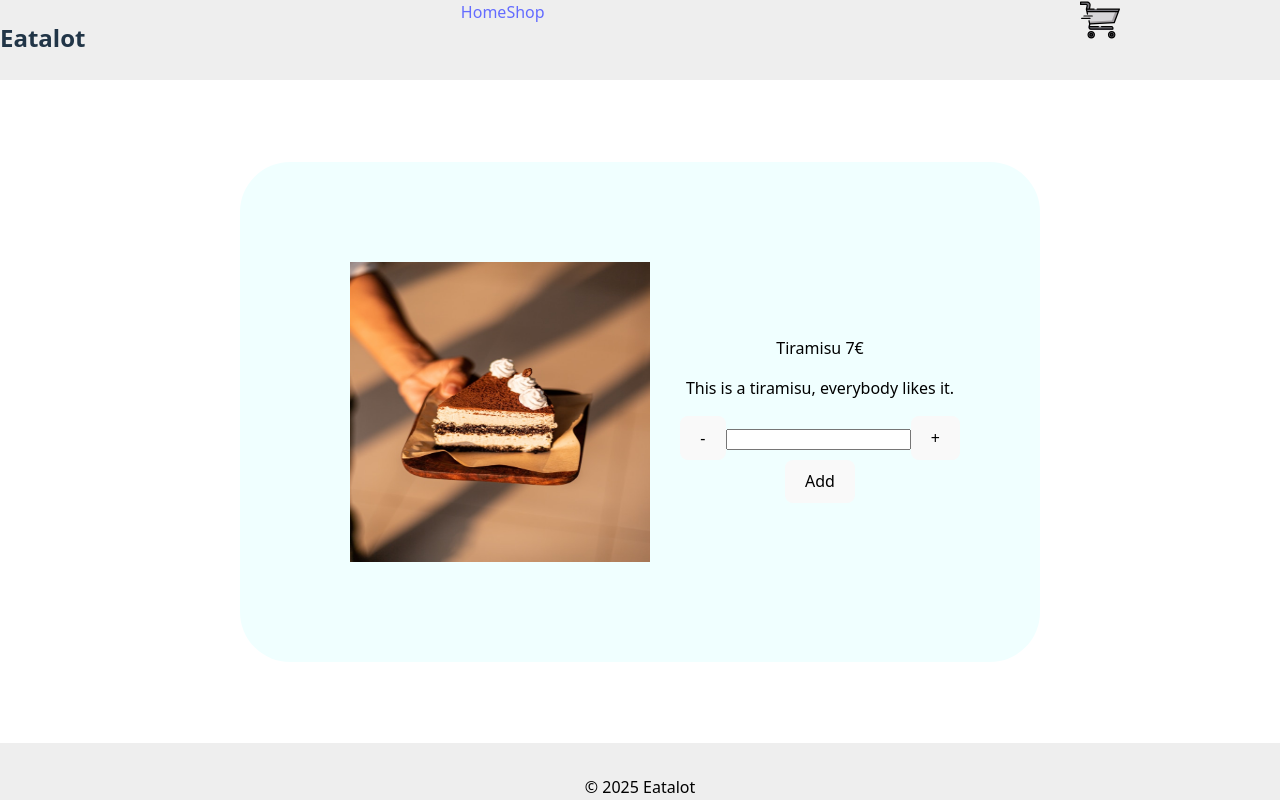
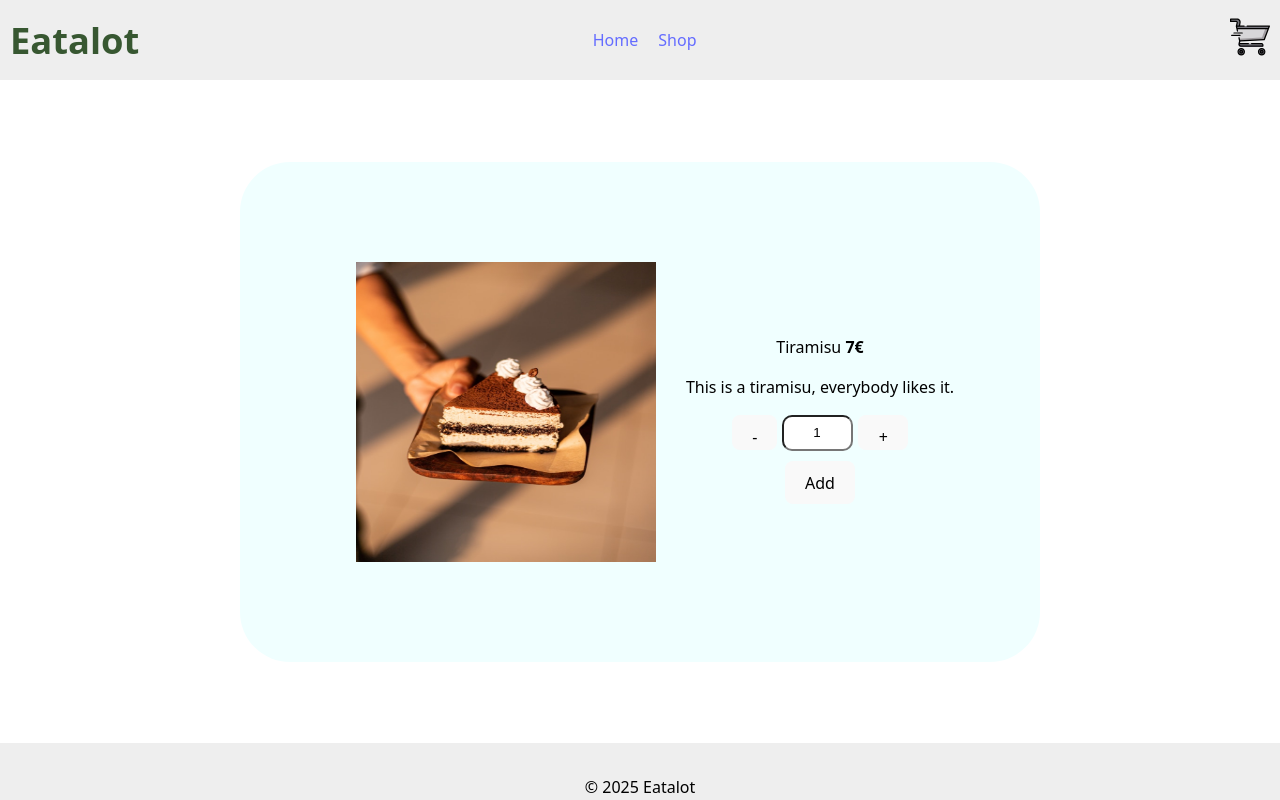
Before and after one commit to PascualF/PastryShopProject, a React (Vite) app: page /1 in a window 1280 px wide. Built offline with nearby package versions, Linux system fonts and the light colour scheme.

Commit message:
Still cart to finalize, then create buttons to prevent repetition

```diff
--- a/src/components/Cart.jsx
+++ b/src/components/Cart.jsx
@@ -1,4 +1,38 @@
+import { useOutletContext } from "react-router"
+import trashDelete from "../assets/delete.png"
+import "../styles/Cart.css"
 
 export default function Cart() {
-    return  <h1>This is the Cart</h1>
+
+    const context = useOutletContext()
+    const { cartItems } = context;
+
+    return  (
+        <div className="container-cart">
+            {cartItems.map(item => {
+                return (
+                    <div key={item.id} className="product-cart-card">
+                        <img className="img-cart-product" src={item.image} alt={`image-cart-${item.name}`} />
+                        <p>{item.name}</p>
+                        <button
+                        className="lower-quant"
+                        /* onClick={buttonRemoveQuant} */
+                        >-</button>
+                        <input
+                            className="input-quant"
+                            type="number"
+                            /* onChange={handleChangeInput}
+                            value={handleChange} */
+                            max={99}
+                        />
+                        <button
+                            className="higher-quant"
+                            /* onClick={buttonAddQuant} */
+                        >+</button>
+                        <img className="img-trash-delete" src={trashDelete} alt="img-trash-delete" />
+                    </div>
+                )
+            })}
+        </div>
+    )
 }
--- a/src/components/Detail.jsx
+++ b/src/components/Detail.jsx
@@ -1,29 +1,77 @@
 import { useParams, useOutletContext } from "react-router";
 import "../styles/Detail.css"
+import { useState } from "react";
 
 export default function Detail() {
+
+    const [handleChange, setHandleChange] = useState(1)
 
     // Get the ID from /:id
     const { id } = useParams()
 
     // get context data products
     const context = useOutletContext()
-    const productDetail = context.dataProducts[id-1]
-    console.log(productDetail)
+    const { dataProducts, addToCart} = context
+    const productDetail = dataProducts[id-1]
+
+    //handle the changes inside input
+    const handleChangeInput = (e) => {
+        console.log(e.target.value)
+        const value = parseInt(e.target.value)
+        if(!isNaN(value) && value >= 1){ // if value is not Nan and higher or equal to 1
+            setHandleChange(value)
+        }
+    }
+
+    // handle the buttons + and -
+    const buttonAddQuant = () => {
+        if(handleChange >= 1){
+            const newValue = handleChange + 1
+            setHandleChange(newValue)
+        }
+    }
+
+    const buttonRemoveQuant = () => {
+        if(handleChange > 1 ){
+            const newValue = handleChange - 1
+            setHandleChange(newValue)
+        }
+    }
+
+    // button add quantity
+    const handleAddInput = () => {
+        addToCart(productDetail ,handleChange)
+    }
 
     return  (
         <div className="main-container">
             <div className="container-detail">
-                <img src={productDetail.image} alt={`image-${productDetail.name}`} />
+                <img className="image-product-detail" src={productDetail.image} alt={`image-${productDetail.name}`} />
                 <div className="info-product">
-                    <p>{productDetail.name} {productDetail.price}€</p>
+                    <p>{productDetail.name} <strong>{productDetail.price}€</strong></p>
                     <p>{productDetail.description}</p>
                     <div className="add-product">
-                        <button className="lower-quant">-</button>
-                        <input type="number" />
-                        <button className="higher-quant">+</button>
+                        <button
+                            className="lower-quant"
+                            onClick={buttonRemoveQuant}
+                        >-</button>
+                        <input
+                            className="input-quant"
+                            type="number"
+                            onChange={handleChangeInput}
+                            value={handleChange}
+                            max={99}
+                        />
+                        <button
+                            className="higher-quant"
+                            onClick={buttonAddQuant}
+                        >+</button>
                     </div>
-                    <button className="add-to-cart">Add</button>
+                    <button
+                        className="add-to-cart"
+                        onClick={handleAddInput}
+
+                    >Add</button>
                 </div>
             </div>
         </div>
--- a/src/components/Header.jsx
+++ b/src/components/Header.jsx
@@ -5,10 +5,10 @@ import "../styles/Header.css"
 export default function Header() {
     return  (
         <div className="container-header">
-            <h2>Eatalot</h2>
-            <div>
-                <Link to="/">Home</Link>
-                <Link to="shop">Shop</Link>
+            <h2 className="h2-title">Eatalot</h2>
+            <div className="div-home-shop">
+                <Link className="home-link" to="/">Home</Link>
+                <Link className="shop-link" to="shop">Shop</Link>
             </div>
             <Link to="cart"><img className="cartIcon" src={cartIcon} alt="cartIcon" /></Link>
         </div>
--- a/src/components/Layout.jsx
+++ b/src/components/Layout.jsx
@@ -3,10 +3,35 @@ import Footer from "./Footer";
 import { Outlet } from "react-router";
 import "../styles/Layout.css"
 import data from "../data.js"
+import { useState } from "react";
 
 export default function Layout() {
 
+    const [cartItems, setCartItems] = useState([])
+
     const dataProducts = data
+
+    // This add an item to the cart. Checking the exixtence
+    const addToCart = (product, quantity) => {
+        setCartItems(prevItems => {
+            // this will check, one item at a time, if it exists in the cart, if yes, just adds to the existing quantity.
+            const checkExisting = prevItems.find(item => item.id === product.id);
+            if (checkExisting) {
+                return prevItems.map(item =>
+                    item.id === product.id ? {...item, quantity: item.quantity + quantity}
+                    : item
+                )
+            } else {
+                return [...prevItems, {...product, quantity}]
+            }
+        })
+    }
+
+    // This will remove and ite from the cart.
+    const removeFromCart = (product, quantity) => {
+        console.log(`this is the product ${product}`)
+        console.log(`This is the quant: ${quantity}`)
+    }
 
     return  (
         <div className="layout-container">
@@ -14,7 +39,10 @@ export default function Layout() {
             <main className="content-area"> {/* To not create a css file */}
                 <Outlet
                     context={{
-                        dataProducts:dataProducts
+                        dataProducts,
+                        cartItems,
+                        addToCart,
+                        removeFromCart
                     }}
                 />
             </main>
--- a/src/styles/Cart.css
+++ b/src/styles/Cart.css
@@ -0,0 +1,43 @@
+.container-cart{
+    display: flex;
+    flex-direction: column;
+    justify-content: start;
+    align-items: center;
+}
+
+.product-cart-card{
+    display: flex;
+    justify-content: center;
+    align-items: center;
+    background-color: aliceblue;
+    border-radius: 10px;
+    margin-top: 10px;
+    height: 200px;
+    color: black;
+    width: 600px;
+    max-width: 600px;
+}
+
+.product-cart-card > p{
+    margin-right: 20px;
+}
+
+.img-cart-product{
+    height: 150px;
+    width: 120px;
+    border-radius: 10px;
+    margin-left: 20px;
+    margin-right: 20px;
+}
+
+.img-trash-delete{
+    height: 20px;
+    margin-left: 20px;
+}
+
+.final-price{
+    background-color: beige;
+    color: black;
+    margin-top: 20px;
+    border-radius: 20px;
+}
--- a/src/styles/Detail.css
+++ b/src/styles/Detail.css
@@ -17,9 +17,43 @@
     border-radius: 50px;
 }
 
-img{
+.image-product-detail{
     height: 300px;
     width: 300px;
     margin-left: 30px;
     margin-right: 30px;
 }
+
+.lower-quant,
+.higher-quant{
+    height: 35px;
+}
+
+.lower-quant{
+    margin-right: 5px;
+}
+
+.higher-quant{
+    margin-left: 5px;
+}
+
+.add-to-cart{
+    margin-top: 10px;
+}
+
+.add-product{
+    display: flex;
+    justify-content: center;
+    align-items: center;
+}
+
+.input-quant{
+    width: 50px;
+    height: 30px;
+    border-radius: 10px;
+}
+
+.input-quant[type="number"]{
+    text-align: center;
+    padding-left: 15px;
+}
--- a/src/styles/Header.css
+++ b/src/styles/Header.css
@@ -1,11 +1,31 @@
 .container-header{
     display: flex;
     justify-content: space-between;
+    align-items: center;
     width: 100%;
     background: #eee;
     height: 80px;
 }
 
+.h2-title{
+    color:rgb(55, 87, 49);
+    margin-left: 10px;
+    font-size: 2.27rem;
+}
+
+.home-link{
+    margin-right: 10px;
+}
+
+.shop-link{
+    margin-left: 10px;
+    padding-right: 80px;
+}
+
+.cartIcon{
+    margin-right:10px;
+}
+
 .cartIcon{
     height: 40px;
 }
--- a/src/styles/Shop.css
+++ b/src/styles/Shop.css
@@ -5,6 +5,7 @@
     margin: 0 auto;
     padding: 1rem;
     width: 1000px;
+    justify-items:center;
 }
 
 .container-card{
```
Also changed, not shown: src/assets/delete.png (added).
